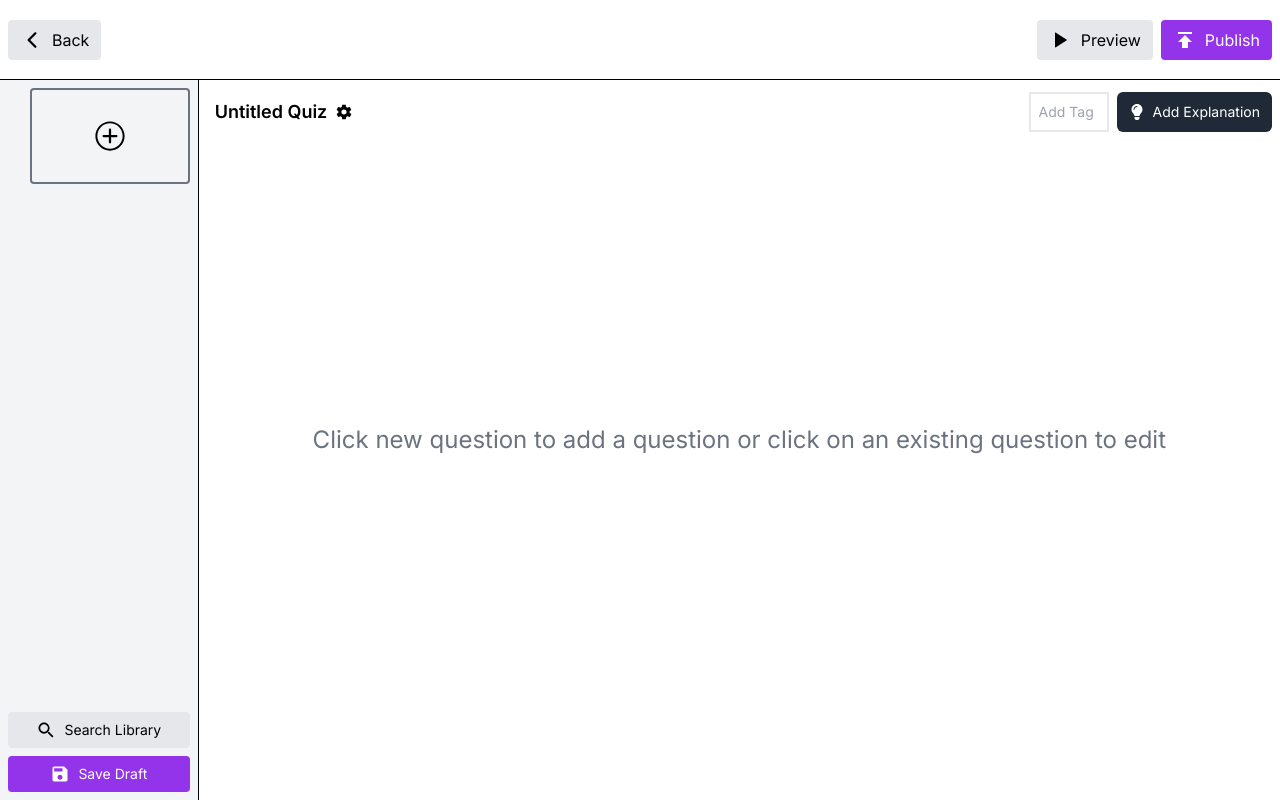
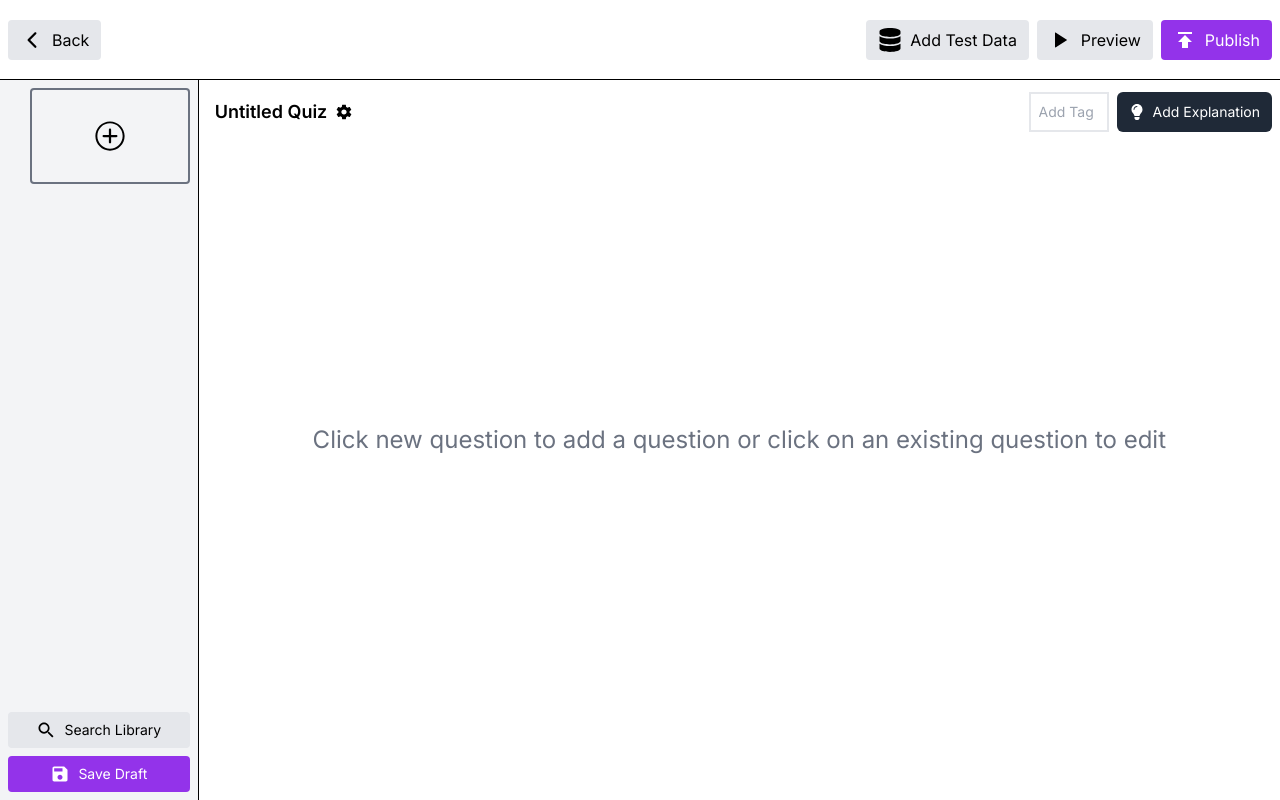
Before and after one commit to sahsisunny/quizard, a Next.js app: page / in a window 1280 px wide. Built offline with nearby package versions, Linux system fonts and the light colour scheme.

Commit message:
added dummy data for test

```diff
--- a/src/components/CreateQuestion.tsx
+++ b/src/components/CreateQuestion.tsx
@@ -1,5 +1,5 @@
 import Image from 'next/image';
-import React, { useState } from 'react';
+import React, { useEffect, useState } from 'react';
 import { IoIosAdd } from 'react-icons/io';
 
 import { useActiveQuestion, useQuizData } from '@/provider/QuizDataProvider';
@@ -13,7 +13,16 @@ interface CreateQuestionProps {
 function CreateQuestion({ image }: CreateQuestionProps) {
   const { activeQuestion } = useActiveQuestion();
   const { quizData, setQuizData } = useQuizData();
+  const activeQuestionData = quizData.questions[activeQuestion];
+  if (!activeQuestionData) return null;
   const [editors, setEditors] = useState([{ id: 1 }, { id: 2 }]);
+
+  useEffect(() => {
+    const newEditors = activeQuestionData.options.map((_, index) => ({
+      id: index,
+    }));
+    setEditors(newEditors.length > 0 ? newEditors : [{ id: 1 }, { id: 2 }]);
+  }, [activeQuestionData]);
 
   const handleAddEditor = () => {
     if (editors.length < 5) {
@@ -31,8 +40,6 @@ function CreateQuestion({ image }: CreateQuestionProps) {
       );
     }
   };
-  const activeQuestionData = quizData.questions[activeQuestion];
-  if (!activeQuestionData) return null;
 
   const onQuestionChange = (question: string) => {
     const updatedQuestions = [...quizData.questions];
--- a/src/components/TopBar.tsx
+++ b/src/components/TopBar.tsx
@@ -1,6 +1,8 @@
+import { FaDatabase } from 'react-icons/fa';
 import { IoIosArrowBack, IoIosPlay } from 'react-icons/io';
 import { MdPublish } from 'react-icons/md';
 
+import { dummyTestData } from '@/data/questions';
 import { useQuizData } from '@/provider/QuizDataProvider';
 
 function TopBarComponent({
@@ -8,7 +10,12 @@ function TopBarComponent({
 }: {
   previewButtonHandler: () => void;
 }) {
-  const { quizData } = useQuizData();
+  const { quizData, setQuizData } = useQuizData();
+
+  const addTestDataToContext = (data: any) => {
+    setQuizData(data);
+  };
+
   return (
     <div className="flex flex-row justify-between items-center p-2 border-b border-black h-[10vh] sticky top-0 bg-white z-40">
       <div className="flex flex-row items-center gap-2">
@@ -18,6 +25,13 @@ function TopBarComponent({
         </button>
       </div>
       <div className="flex flex-row items-center gap-2">
+        <button
+          className="flex flex-row items-center gap-2 py-2 px-3 bg-gray-200 rounded hover:shadow-md"
+          onClick={() => addTestDataToContext(dummyTestData)}
+        >
+          <FaDatabase className="sm:text-2xl text-md" />
+          <h1 className="hidden sm:block">Add Test Data</h1>
+        </button>
         <button
           className="flex flex-row items-center gap-2 py-2 px-3 bg-gray-200 rounded hover:shadow-md"
           onClick={previewButtonHandler}
--- /dev/null
+++ b/src/data/questions.ts
@@ -0,0 +1,162 @@
+export const dummyTestData = {
+  title: "Computer Fundamentals Test",
+  coverImage: "",
+  subject: "computer",
+  grade: "A",
+  language: "english",
+  visibility: "public",
+  questions: [
+    {
+      question: "What does CPU stand for?",
+      type: "SINGLE",
+      points: "1",
+      time: "60",
+      difficulty: "easy",
+      options: [
+        "Central Processing Unit",
+        "Computer Processing Unit",
+        "Central Processor Unit",
+        "Computer Processor Unit",
+      ],
+      answer: ["Central Processing Unit"],
+      explanation: {
+        text: "CPU stands for Central Processing Unit, which is considered the brain of the computer, responsible for executing instructions and performing calculations.",
+      },
+    },
+    {
+      question: "Which of the following is not an output device?",
+      type: "MULTIPLE",
+      points: "1",
+      time: "60",
+      difficulty: "Easy",
+      options: ["Monitor", "Keyboard", "Printer", "Speaker"],
+      answer: ["Keyboard"],
+      explanation: {
+        text: "The keyboard is an input device used to input data into the computer, whereas the others listed (Monitor, Printer, Speaker) are output devices used to display or produce information.",
+      },
+    },
+    {
+      question: "What is the main function of an operating system?",
+      type: "Single Choice",
+      points: "1",
+      time: "60",
+      difficulty: "Medium",
+      options: [
+        "Manage hardware resources",
+        "Run applications",
+        "Store data",
+        "Connect to the internet",
+      ],
+      answer: ["Manage hardware resources"],
+      explanation: {
+        text: "The main function of an operating system is to manage hardware resources, including memory, CPU, and peripheral devices, and provide a platform for running applications.",
+      },
+    },
+    {
+      question: "Which storage device has the fastest access time?",
+      type: "Single Choice",
+      points: "1",
+      time: "60",
+      difficulty: "Medium",
+      options: [
+        "Solid State Drive (SSD)",
+        "Hard Disk Drive (HDD)",
+        "CD-ROM",
+        "USB Flash Drive",
+      ],
+      answer: ["Solid State Drive (SSD)"],
+      explanation: {
+        text: "Solid State Drive (SSD) has the fastest access time among the listed storage devices because it uses flash memory for data storage, resulting in quicker data retrieval compared to traditional HDDs.",
+      },
+    },
+    {
+      question: "What is the purpose of RAM in a computer?",
+      type: "Single Choice",
+      points: "1",
+      time: "60",
+      difficulty: "Hard",
+      options: [
+        "Permanent storage of data",
+        "Running applications",
+        "Displaying output",
+        "Temporary storage of data and instructions",
+      ],
+      answer: ["Temporary storage of data and instructions"],
+      explanation: {
+        text: "RAM (Random Access Memory) in a computer is used for temporary storage of data and instructions that the CPU needs to access quickly during program execution.",
+      },
+    },
+    {
+      question: "Which of the following is not a type of computer virus?",
+      type: "Multiple Choice",
+      points: "1",
+      time: "60",
+      difficulty: "Easy",
+      options: ["Trojan Horse", "Spyware", "Keyboard", "Worm"],
+      answer: ["Keyboard"],
+      explanation: {
+        text: "Keyboard is not a type of computer virus. Trojan Horse, Spyware, and Worm are examples of computer viruses.",
+      },
+    },
+    {
+      question:
+        "What is the default file extension for a Microsoft Word document?",
+      type: "Single Choice",
+      points: "1",
+      time: "60",
+      difficulty: "Easy",
+      options: [".docx", ".pdf", ".txt", ".xls"],
+      answer: [".docx"],
+      explanation: {
+        text: "The default file extension for a Microsoft Word document is .docx (Word Open XML Document), which is the format used for Word documents created in versions of Microsoft Word 2007 and later.",
+      },
+    },
+    {
+      question: "What is the purpose of a router in a computer network?",
+      type: "Single Choice",
+      points: "1",
+      time: "60",
+      difficulty: "Medium",
+      options: [
+        "To connect multiple devices within a network",
+        "To amplify internet speed",
+        "To store data",
+        "To increase computer memory",
+      ],
+      answer: ["To connect multiple devices within a network"],
+      explanation: {
+        text: "A router in a computer network is used to connect multiple devices within a network and facilitate the exchange of data between them.",
+      },
+    },
+    {
+      question: "Which of the following is an example of an input device?",
+      type: "Multiple Choice",
+      points: "1",
+      time: "60",
+      difficulty: "Easy",
+      options: ["Monitor", "Printer", "Keyboard", "Speaker"],
+      answer: ["Keyboard"],
+      explanation: {
+        text: "A keyboard is an example of an input device, used to input data and commands into the computer system.",
+      },
+    },
+    {
+      question: "What is the function of the BIOS in a computer?",
+      type: "Single Choice",
+      points: "1",
+      time: "60",
+      difficulty: "Medium",
+      options: [
+        "To load the operating system",
+        "To display graphics on the screen",
+        "To store user data",
+        "To enhance internet speed",
+      ],
+      answer: ["To load the operating system"],
+      explanation: {
+        text: "The BIOS (Basic Input/Output System) in a computer is responsible for initializing and booting up the computer hardware and loading the operating system into memory.",
+      },
+    },
+  ],
+  tags: ["computer fundamentals", "test", "mixed"],
+};
```
